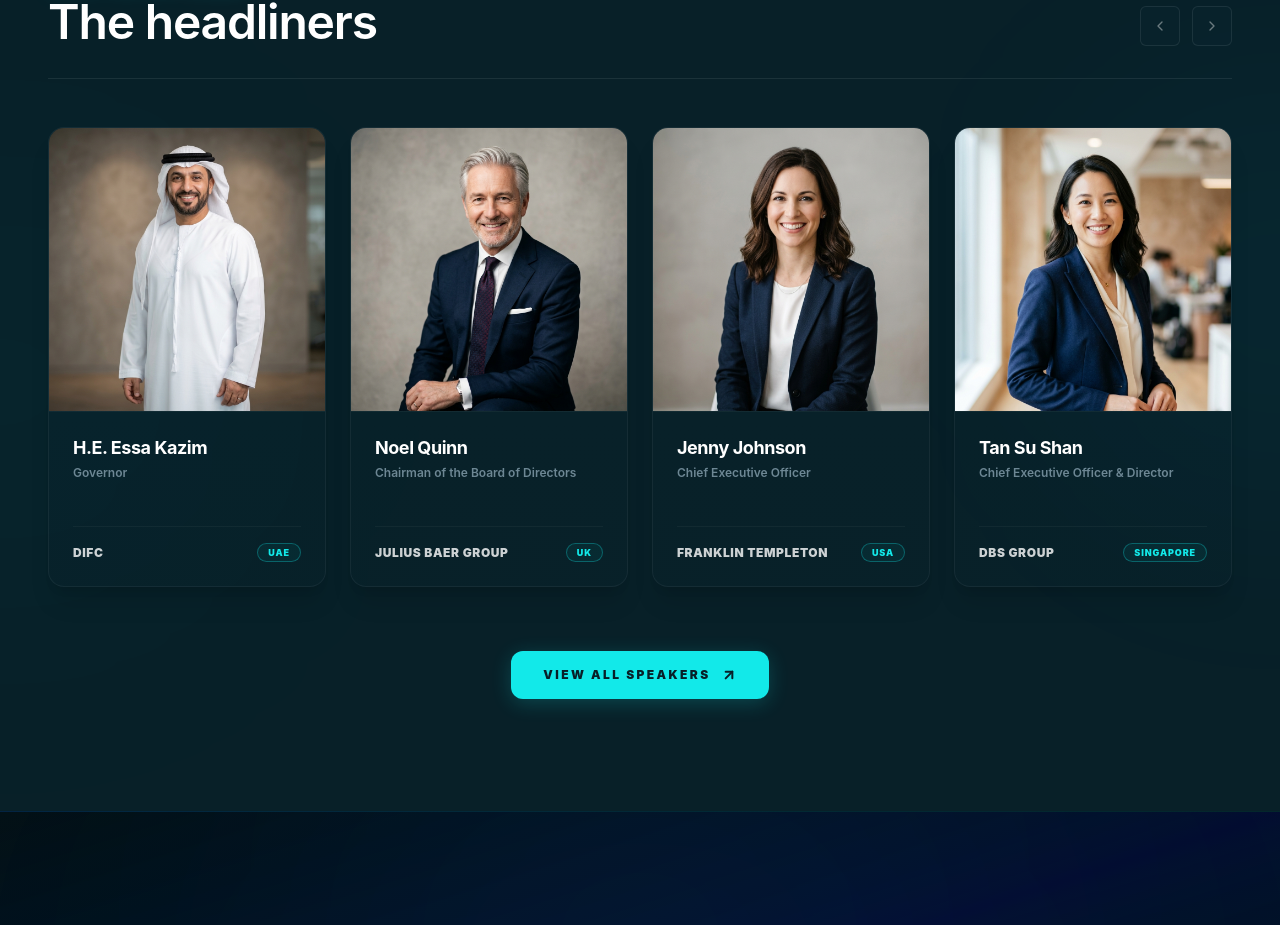
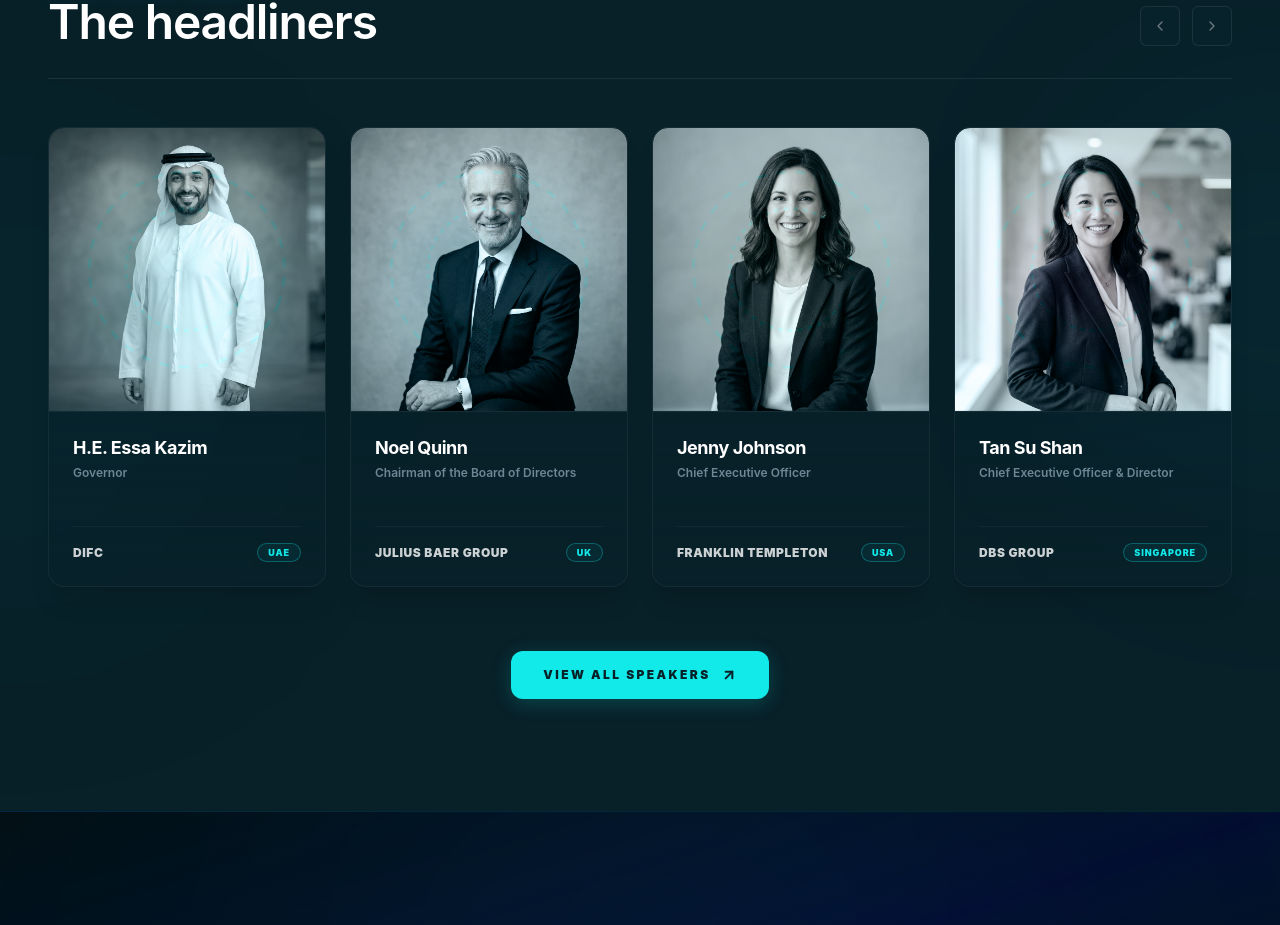
Before and after one commit to khalifa-branding-head/dfs-2026, a React (Vite) app: page / in a window 1280 px wide. Shown: the part 3718-4643 px from the top of the page. Built offline with nearby package versions, Linux system fonts and the light colour scheme.

Commit message:
style: integrate custom SVG grid background and mix-blend hover state in FeaturedSpeakers

```diff
--- a/src/components/FeaturedSpeakers.jsx
+++ b/src/components/FeaturedSpeakers.jsx
@@ -105,33 +105,50 @@ export default function FeaturedSpeakers() {
               {/* Dynamic Internal Hover Specular Highlight */}
               <div className="absolute inset-0 bg-gradient-to-b from-[#12E9E9]/[0.02] to-transparent opacity-0 group-hover:opacity-100 transition-opacity duration-500 pointer-events-none" />
 
-              {/* Portrait Display Frame with Floating Brand Aura */}
-              <div className="w-full h-[62%] bg-gradient-to-b from-[#0c2730]/10 to-[#082028]/80 relative overflow-hidden flex items-end justify-center border-b border-white/[0.04]">
+              {/* Upgraded Portrait Window: Merges Native Photo Layer with Custom Brand SVG Backing Elements */}
+              <div className="w-full h-[62%] bg-gradient-to-b from-[#0c2730]/60 to-[#082028]/95 relative overflow-hidden flex items-end justify-center border-b border-white/[0.04]">
 
-                {/*
-                  - SLOW DRIFTING BRAND AURA BACKGROUND:
-                  - Runs seamlessly behind portrait vectors.
-                  - Matches each respective speaker's primary brand theme glow.
-                */}
-                <div className="absolute inset-0 z-0 flex items-center justify-center select-none opacity-[0.15] group-hover:opacity-[0.25] transition-opacity duration-500">
+                {/* ==================== 1. CUSTOM BRAND SVG BACKGROUND GRID ==================== */}
+                {/* This custom SVG handles background continuity, drawing attention away from the original image backing */}
+                <div className="absolute inset-0 z-0 opacity-20 group-hover:opacity-35 transition-opacity duration-500 pointer-events-none flex items-center justify-center">
+                  <svg
+                    className="w-full h-full p-4 text-[#12E9E9] stroke-current"
+                    viewBox="0 0 100 100"
+                    fill="none"
+                    xmlns="http://www.w3.org/2000/svg"
+                  >
+                    <defs>
+                      <linearGradient id="svgGlow" x1="0%" y1="0%" x2="100%" y2="100%">
+                        <stop offset="0%" stopColor="#12E9E9" stopOpacity="0.8" />
+                        <stop offset="100%" stopColor="#08BDF4" stopOpacity="0" />
+                      </linearGradient>
+                    </defs>
+                    {/* Dynamic Fintech Global Network Web Lines */}
+                    <circle cx="50" cy="50" r="40" strokeDasharray="4 4" className="animate-[spin_120s_linear_infinite]" style={{ transformOrigin: 'center' }} />
+                    <circle cx="50" cy="50" r="25" strokeDasharray="2 2" className="animate-[spin_60s_linear_infinite_reverse]" style={{ transformOrigin: 'center' }} />
+                    <path d="M10 50 H90 M50 10 V90" strokeWidth="0.2" opacity="0.3" />
+                    <path d="M20 20 L80 80 M80 20 L20 80" strokeWidth="0.1" opacity="0.2" />
+                  </svg>
+                </div>
+
+                {/* ==================== 2. SLOW-PULSING BRAND AURA ENGINES ==================== */}
+                <div className="absolute inset-0 z-10 flex items-center justify-center select-none opacity-[0.15] group-hover:opacity-[0.25] transition-opacity duration-500">
                   <motion.div
                     variants={auraAnimationVariants}
                     animate="animate"
-                    className={`absolute w-48 h-48 bg-gradient-to-tr ${speaker.glowColor} blur-2xl`}
-                  />
-                  <motion.div
-                    variants={auraAnimationVariants}
-                    animate="animate"
-                    className="absolute w-44 h-44 bg-gradient-to-br from-[#12E9E9]/20 to-transparent blur-2xl"
-                    style={{ animationDirection: 'reverse', animationDelay: '-4s' }}
+                    className={`absolute w-44 h-44 bg-gradient-to-tr ${speaker.glowColor} blur-2xl`}
                   />
                 </div>
 
-                {/* Speaker Portrait Layer (No flat white clipping borders) */}
+                {/* ==================== 3. PORTRAIT IMAGE LAYER ==================== */}
+                {/*
+                  - The mix-blend-mode property allows the portrait image to dynamically blend with the underlying brand colors.
+                  - If you are eventually able to re-upload transparent .png files, this exact tag will seamlessly overlay onto the SVG!
+                */}
                 <img
                   src={speaker.src}
                   alt={speaker.name}
-                  className="w-full h-full object-cover object-top relative z-10 transition-transform duration-700 ease-[0.16,1,0.3,1] group-hover:scale-[1.03]"
+                  className="w-full h-full object-cover object-top relative z-20 mix-blend-luminosity group-hover:mix-blend-normal transition-all duration-700 ease-[0.16,1,0.3,1] group-hover:scale-[1.03]"
                 />
               </div>
 
```
